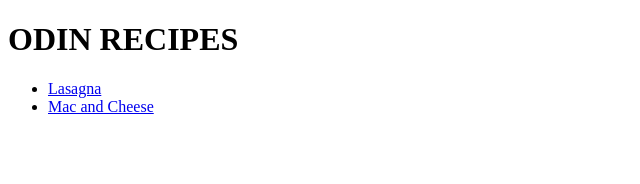
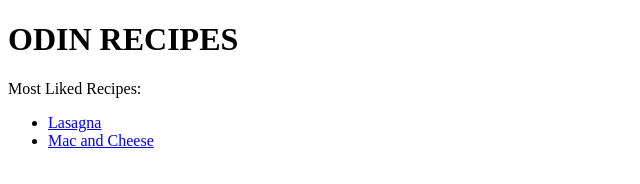
Before and after one commit to ledetamare/odin-recipes, a plain HTML site: page index.html in a window 1280 px wide. Shown: the whole page, without its empty margins (0-640 px from the left). Drawn offline with Linux system fonts and the light colour scheme.

Commit message:
Second Practice Commit

```diff
--- a/index.html
+++ b/index.html
@@ -10,6 +10,10 @@
 <Body>
 
 <h1> ODIN RECIPES </h1>
+
+<p>
+    Most Liked Recipes:
+</p>
 <ul>
 <li><a href="recipes/lasagna.html"> Lasagna </a></li>
 <li><a href="recipes/macandcheese.html"> Mac and Cheese</a></ul>
```
Also changed, not shown: recipes/lasagna.html (+1 -1 lines), recipes/macandcheese.html (+4 -0 lines), 1 other file.
